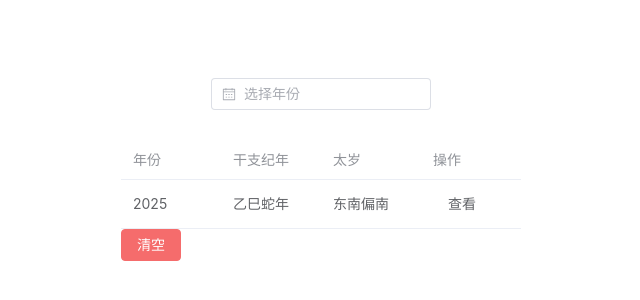
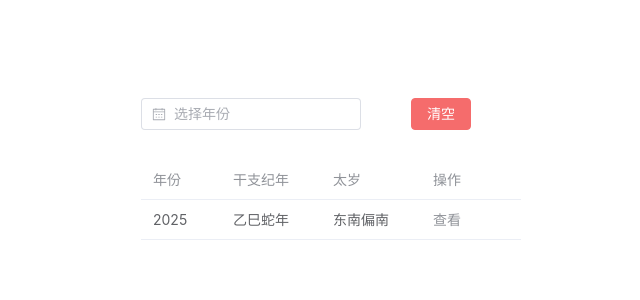
Before and after one commit to xiaolouluoa/GanZhiYear-Vue, a Vue app: page / in a window 1280 px wide. Shown: the part 246-546 px from the top of the page, without its empty margins (119-759 px from the left). Built offline with nearby package versions, Linux system fonts and the light colour scheme.

Commit message:
修改清空按钮位置，查看详情

```diff
--- a/src/App.vue
+++ b/src/App.vue
@@ -20,6 +20,7 @@ onMounted(() => {
 
 <template>
   <div>
+    <div>
       <div class="date-picker">
         <div class="block">
           <!-- 日期组件 -->
@@ -31,10 +32,14 @@ onMounted(() => {
             value-format="YYYY"
           />
         </div>
+        <div class="block">
+          <el-button type="danger" @click="clearTable">清空</el-button>
+        </div>
+      </div>
     </div>
     <div v-show="tableData.length">
       <!-- 显示结果 -->
-      <ShowTable :tableData="tableData" @clear-table="clearTable" />
+      <ShowTable :tableData="tableData" />
     </div>
   </div>
 </template>
@@ -49,7 +54,7 @@ onMounted(() => {
 .date-picker .block {
   padding: 30px 0;
   text-align: center;
-  border-right: solid 1px var(--el-border-color);
+  /* border-right: solid 1px var(--el-border-color); */
   flex: 1;
 }
 .date-picker .block:last-child {
--- a/src/components/ShowTable.vue
+++ b/src/components/ShowTable.vue
@@ -2,27 +2,22 @@
   <div v-show="tableData.length">
     <!-- 显示结果 -->
     <el-table :data="tableData" style="width: 100%">
-      <el-table-column prop="year" label="年份" width="100"></el-table-column>
+      <el-table-column prop="year" label="年份" width="80"></el-table-column>
       <el-table-column prop="ganzhi" label="干支纪年" width="100"></el-table-column>
       <el-table-column prop="taisui" label="太岁" width="100"></el-table-column>
       <el-table-column label="操作" width="100">
         <template #default="scope">
-          <el-tooltip trigger="click" placement="right" :content="scope.row.jiaziStr" raw-content>
-            <el-button style="border: none">查看</el-button>
+          <el-tooltip trigger="click" placement="left" :content="scope.row.jiaziStr" raw-content>
+            <!-- <el-button style="border: none">查看</el-button> -->
+            <el-text type="info" style="cursor: pointer">查看</el-text>
           </el-tooltip>
         </template>
       </el-table-column>
     </el-table>
-    <div>
-      <el-button type="danger" @click="clearTable">清空</el-button>
-    </div>
   </div>
 </template>
 
 <script setup>
-import { defineProps, defineEmits } from 'vue'
-// import { Search } from '@element-plus/icons-vue'
-
 // 接收 props 参数
 const props = defineProps({
   tableData: {
@@ -30,11 +25,4 @@ const props = defineProps({
     default: () => [],
   },
 })
-
-// 定义 emit 事件
-const emit = defineEmits(['clear-table', 'get-jiazi'])
-// 清空表格
-const clearTable = () => {
-  emit('clear-table')
-}
 </script>
```
Also changed, not shown: src/utils/events.js (+9 -2 lines). Lines whose indentation alone changed are shown as unchanged.
